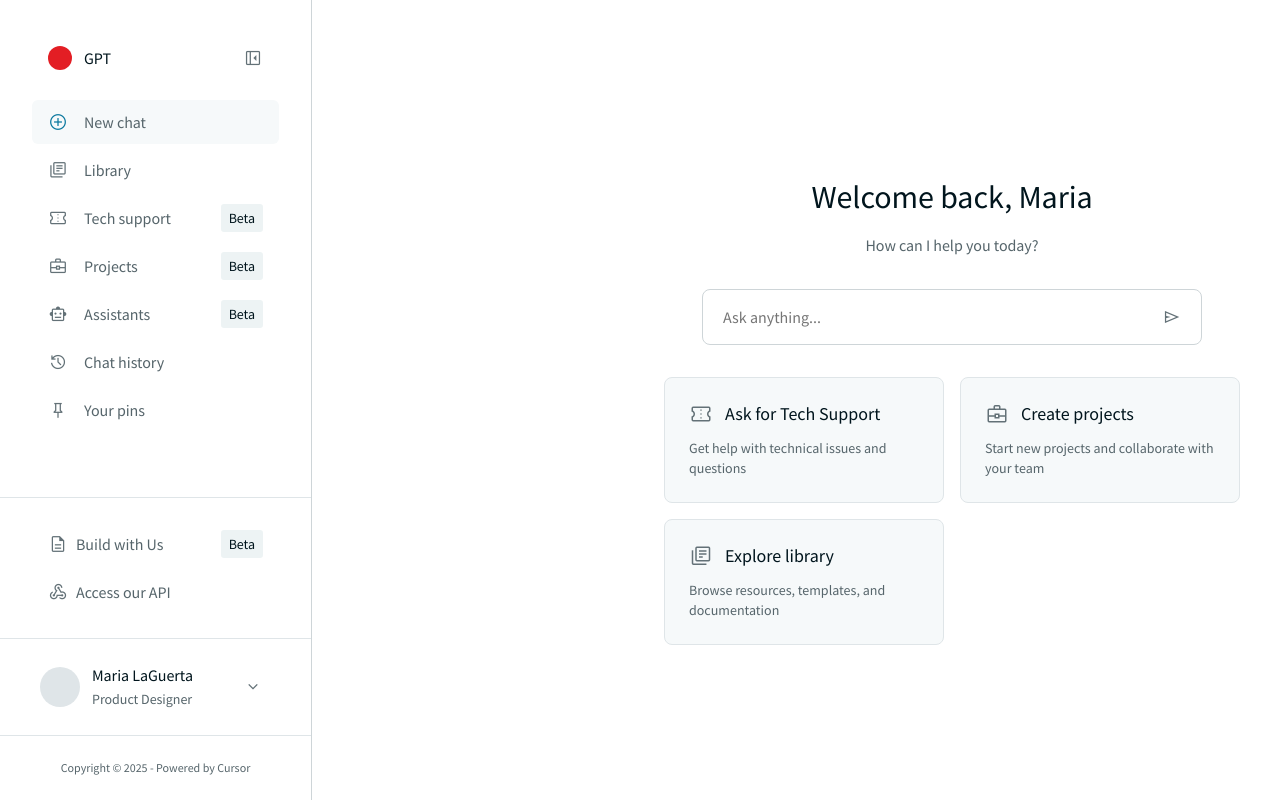
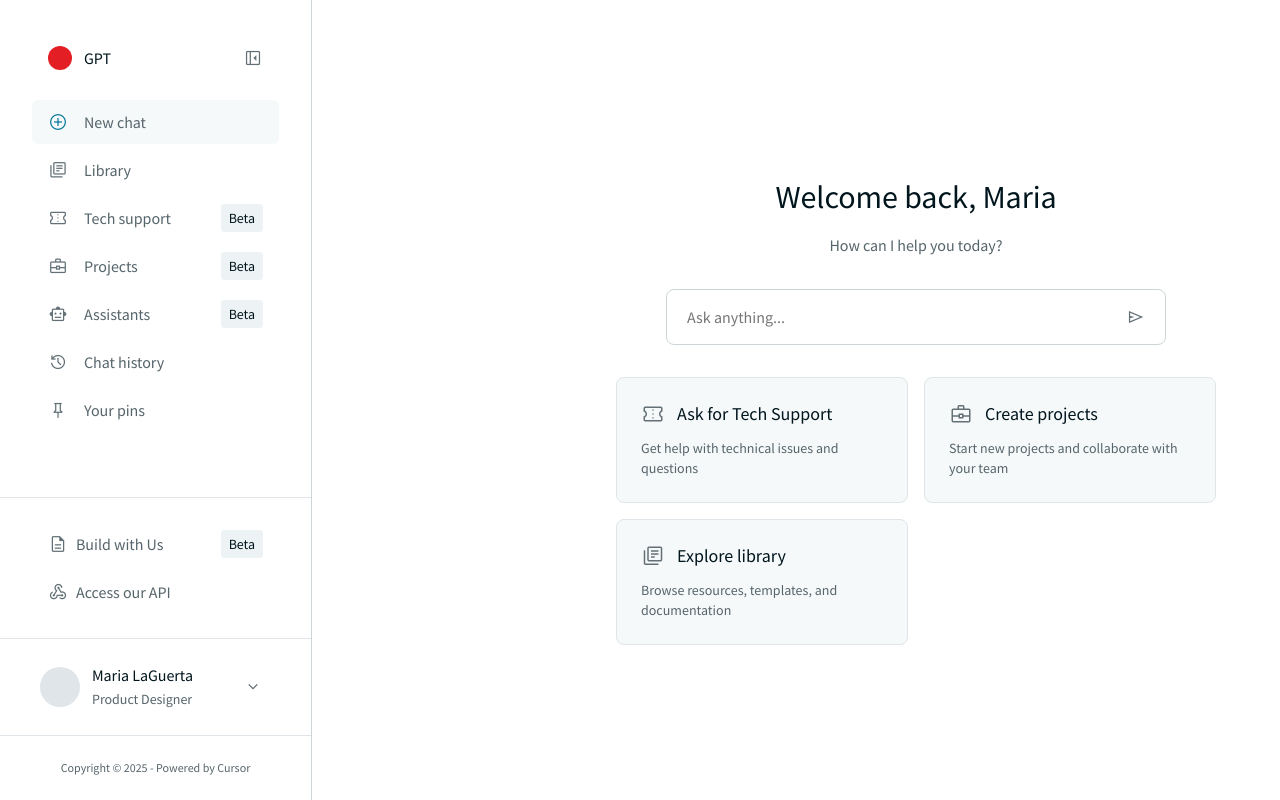
Before and after one commit to mia-lk/collapse-sidemenu-v2, a React (Vite) app: page / in a window 1280 px wide. Built offline with nearby package versions, Linux system fonts and the light colour scheme.

Commit message:
Fix tech support page layout: main menu now pushes content to side instead of overlapping

```diff
--- a/src/App.tsx
+++ b/src/App.tsx
@@ -69,10 +69,8 @@ const Sidemenu: React.FC<{
       display: 'flex',
       flexDirection: 'column',
       transition: 'width 0.3s ease',
-      position: currentPage === 'tech-support' ? 'absolute' : 'relative',
-      left: currentPage === 'tech-support' ? '0' : 'auto',
-      top: currentPage === 'tech-support' ? '0' : 'auto',
-      zIndex: currentPage === 'tech-support' ? 4 : 3
+      position: 'relative',
+      flexShrink: 0
     }}>
       {/* Brand Section */}
       <div style={{ padding: '40px 40px 0 40px' }}>
@@ -422,11 +420,11 @@ const SecondarySidemenu: React.FC<{ isVisible: boolean }> = ({ isVisible }) => {
       borderRight: '1px solid #dfe5e8',
       display: 'flex',
       flexDirection: 'column',
-      position: 'absolute',
-      left: isVisible ? '140px' : '-240px',
-      top: 0,
-      transition: 'left 0.3s ease',
-      zIndex: 2
+      position: 'relative',
+      flexShrink: 0,
+      opacity: isVisible ? 1 : 0,
+      visibility: isVisible ? 'visible' : 'hidden',
+      transition: 'opacity 0.3s ease, visibility 0.3s ease'
     }}>
       {/* Brand Section */}
       <div style={{ padding: '24px 24px 0 24px' }}>
@@ -1087,20 +1085,12 @@ const App: React.FC = () => {
     }
   };
 
-  const getMainContentMargin = () => {
-    if (currentPage === 'tech-support') {
-      return '380px'; // Always 380px for tech support page, regardless of main menu state
-    }
-    return isSidemenuCollapsed ? '140px' : '312px';
-  };
-
   return (
     <div style={{
       fontFamily: "'Source Sans Pro', system-ui, -apple-system, sans-serif",
       display: 'flex',
       minHeight: '100vh',
-      backgroundColor: '#ffffff',
-      position: 'relative'
+      backgroundColor: '#ffffff'
     }}>
 
       {/* Main Sidemenu */}
@@ -1117,8 +1107,6 @@ const App: React.FC = () => {
       {/* Main Content */}
       <div style={{
         flex: 1,
-        marginLeft: getMainContentMargin(),
-        transition: 'margin-left 0.3s ease',
         minHeight: '100vh'
       }}>
         {currentPage === 'home' ? (
```
